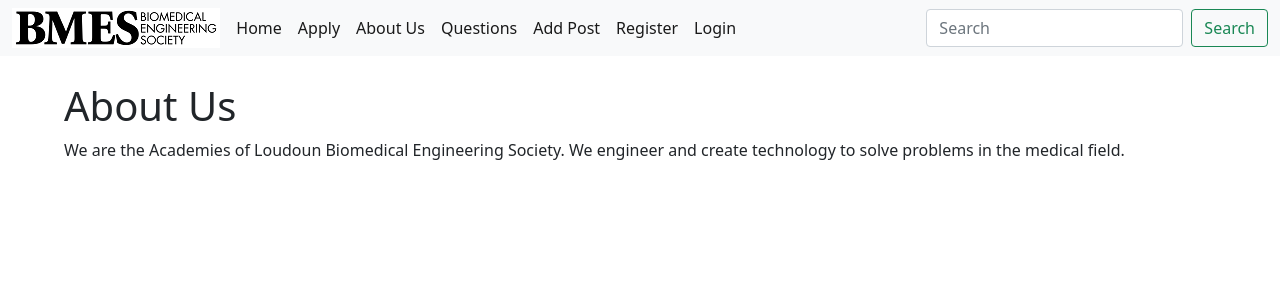
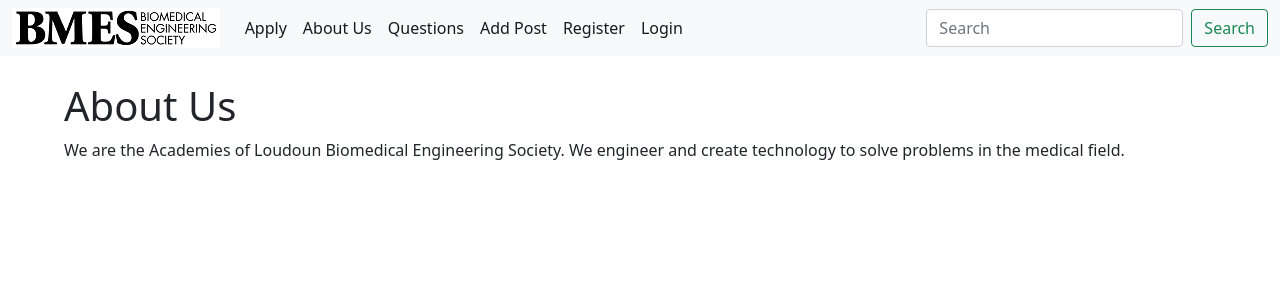
Before and after one commit to AvyukthN/BMES, a Flask app: page /aboutus in a window 1280 px wide. Shown: the top 300 px of the page. Run offline with Flask 2, Linux system fonts and the light colour scheme.

Commit message:
front end changes

```diff
--- a/templates/base.html
+++ b/templates/base.html
@@ -11,12 +11,9 @@
 	<img src = "static/bmes_logo9.png" href = "{{ url_for('home') }}" >
         <button class="navbar-toggler" type="button" data-bs-toggle="collapse" data-bs-target="#navbarSupportedContent" aria-controls="navbarSupportedContent" aria-expanded="false" aria-label="Toggle navigation">
           <span class="navrar-toggler-icon"></span>
-        </button>
+        </button>&nbsp&nbsp&nbsp&nbsp
         <div class="collapse navbar-collapse" id="navbarSupportedContent">
           <ul class="navbar-nav me-auto mb-2 mb-lg-0">
-            <li class="nav-item">
-              <a class="nav-link active" aria-current="page" href="{{ url_for('home') }}">&nbsp&nbspHome</a>
-            </li>
             <li class="nav-item">
               <a class="nav-link active" aria-current="page" href="{{ url_for('apply') }}">Apply</a>
             </li>
```
